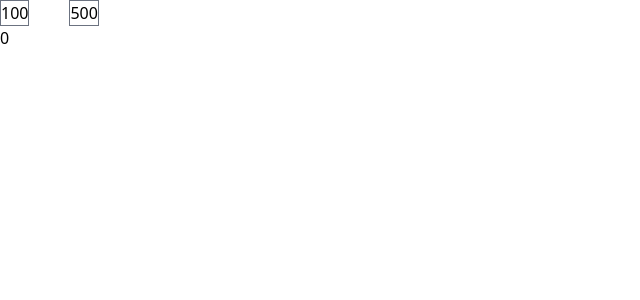
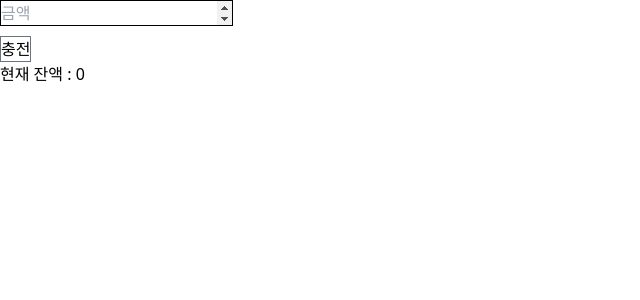
Before and after one commit to hak-joo/vending-machine, a React (Vite) app: page /charge in a window 1280 px wide. Shown: the top 300 px of the page, without its empty margins (0-640 px from the left). Built offline with nearby package versions, Linux system fonts and the light colour scheme; the HTML template or start-up script is replaced by a standard one.

Commit message:
Feat: 충전 페이지 함수 구조 설계

```diff
--- a/src/pages/charge/Charge.tsx
+++ b/src/pages/charge/Charge.tsx
@@ -1,32 +1,34 @@
+import React, { ChangeEvent } from 'react';
+import { useState } from 'react';
 import { useAtom } from 'jotai';
 import { userAtom } from '@/store/atoms';
 
 function Charge() {
   const [user, setUser] = useAtom(userAtom);
+  const [money, setMoney] = useState(0);
 
-  const chargeMoney = (money: number) => {
-    const updatedUser = {
-      ...user,
-      money: user.money + money,
-    };
-    setUser(updatedUser);
-  };
+  const chargeMoney = () => {};
+
+  const handleMoneyChange = (e: ChangeEvent<HTMLInputElement>) => {};
+
   return (
     <>
-      <button
-        className="border border-gray-500 mr-10"
-        onClick={() => chargeMoney(100)}
-      >
-        100
-      </button>
-      <button
-        className="border border-gray-500"
-        onClick={() => chargeMoney(500)}
-      >
-        500
+      <input
+        type="number"
+        id="money"
+        placeholder="금액"
+        onChange={handleMoneyChange}
+        style={{
+          display: 'block',
+          marginBottom: '10px',
+          border: '1px solid',
+        }}
+      />
+      <button className="border border-gray-500 mr-10" onClick={chargeMoney}>
+        충전
       </button>
 
-      <div>{user.money}</div>
+      <div>현재 잔액 : {user.money}</div>
     </>
   );
 }
```
